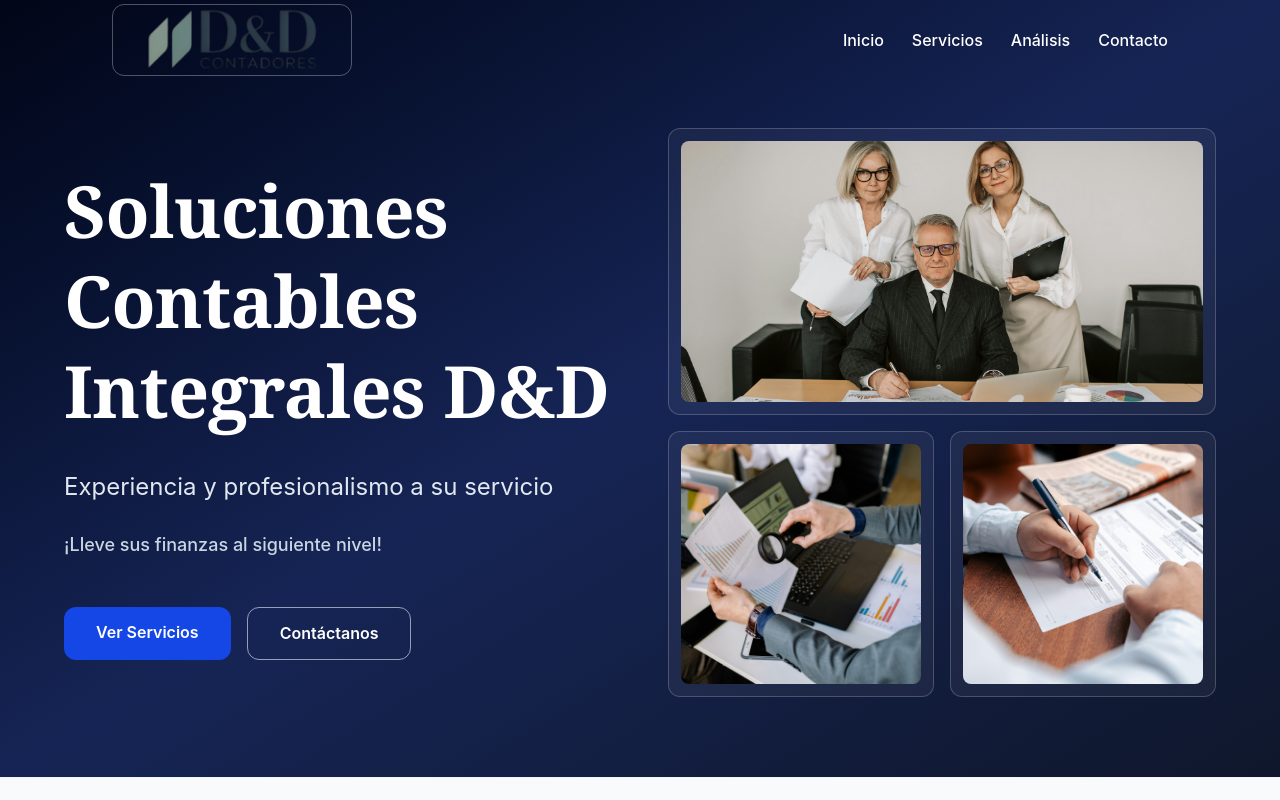
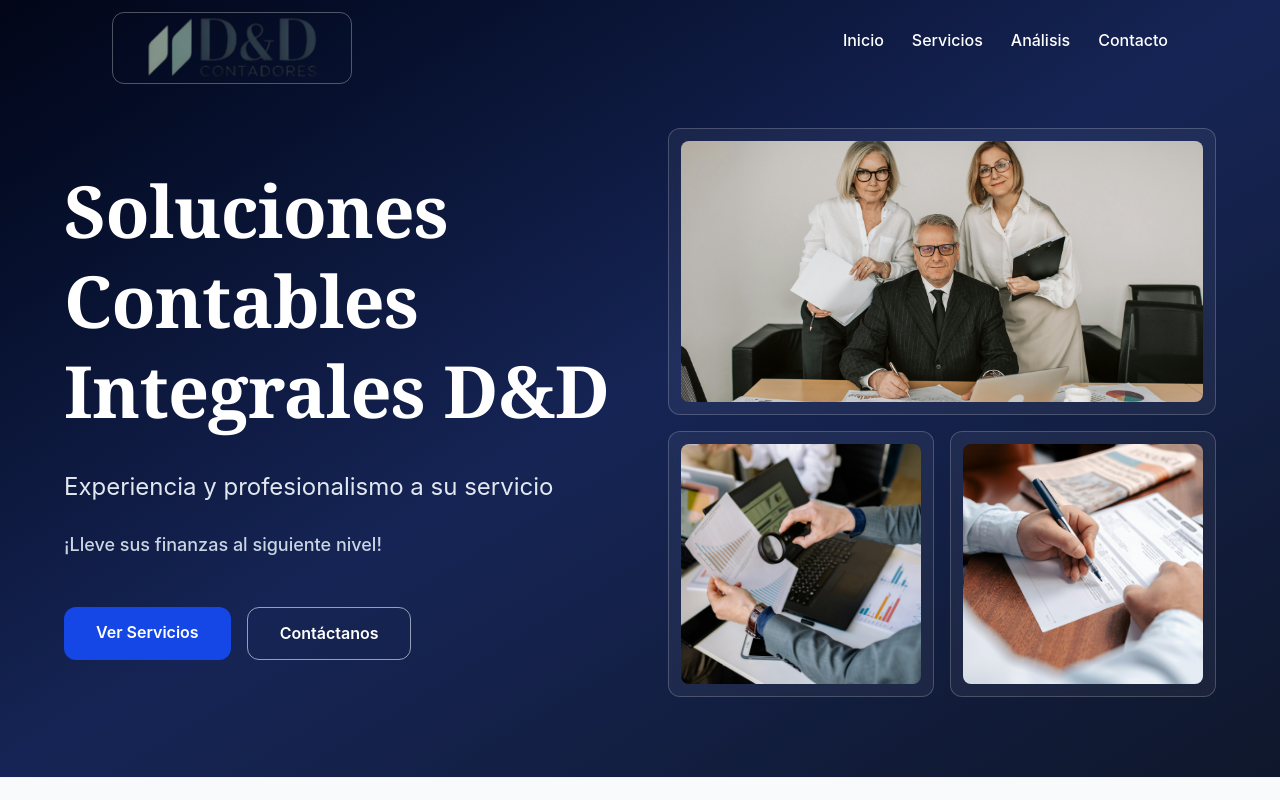
Before and after one commit to infoconsultoriadyd-coder/dydcontadores, a React (Vite) app in the folder contadores-dyd/: page / in a window 1280 px wide. Shown: the top 800 px of the page. Built offline with nearby package versions, Linux system fonts and the light colour scheme.

Commit message:
version 1.4

```diff
--- a/contadores-dyd/src/components/layout/Navbar.tsx
+++ b/contadores-dyd/src/components/layout/Navbar.tsx
@@ -61,7 +61,7 @@ export default function Navbar() {
             }}
             className={`${logoClass} inline-flex items-center`}
           >
-            <img src="/images/logo.png" alt="Logo D&D" className="h-18 w-60 object-cover rounded-xl border border-white/30" />
+            <img src="/images/logo.png" alt="Logo D&D" className="h-18 w-60 object-cover rounded-xl border border-white/30 mt-4" />
           </a>
 
           {/* Desktop Menu */}
```
Also changed, not shown: 1 other file (tests, documents, lock files or other folders).
